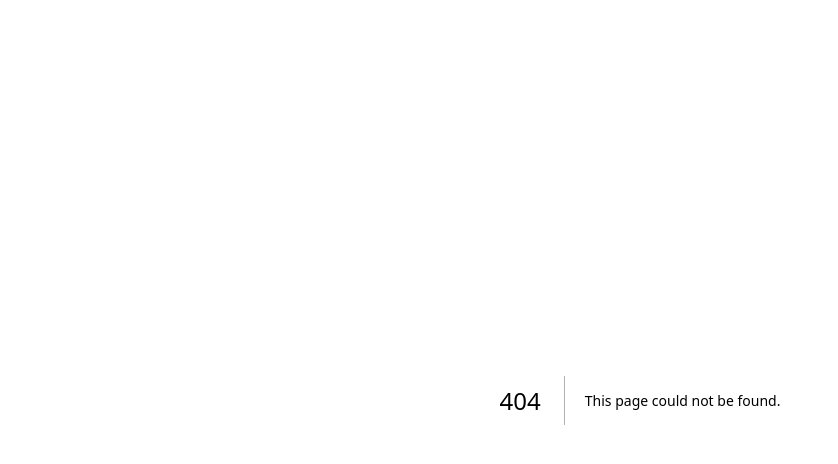
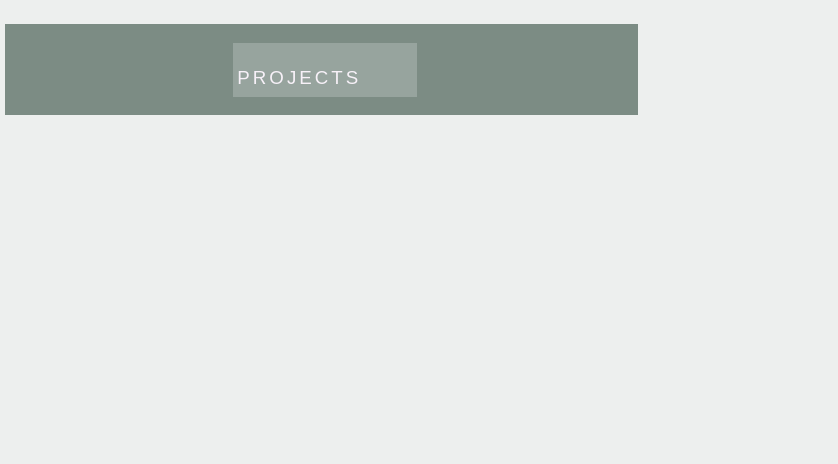
Before and after one commit to Milad64sh/portfolio-website, a Next.js app: page /components/projects/ProjectsList in a window 1280 px wide. Before the commit this address had no page. Shown: the top 464 px of the page, without its empty margins (0-838 px from the left). Built offline with nearby package versions, Linux system fonts and the light colour scheme.

Commit message:
starting projects secction

```diff
--- a/data/skillsListData.json
+++ b/data/skillsListData.json
@@ -38,5 +38,10 @@
     "id": 8,
     "title": "Jest",
     "description": "Lorem, ipsum dolor sit amet consectetur adipisicing elit. Dicta laborum provident voluptas earum suscipit quia, cupiditate hic non quibusdam totam?"
+  },
+  {
+    "id": 9,
+    "title": "Next",
+    "description": "Lorem, ipsum dolor sit amet consectetur adipisicing elit. Dicta laborum provident voluptas earum suscipit quia, cupiditate hic non quibusdam totam?"
   }
 ]
--- /dev/null
+++ b/pages/components/projects/ProjectsList.tsx
@@ -0,0 +1,13 @@
+import React from 'react';
+import styles from './projectsList.module.scss';
+const ProjectsList = () => {
+  return (
+    <div className={styles.container}>
+      <div className={styles.heading}>
+        <h3>projects</h3>
+      </div>
+    </div>
+  );
+};
+
+export default ProjectsList;
--- /dev/null
+++ b/pages/components/projects/projectsList.module.scss
@@ -0,0 +1,39 @@
+@import '../../../styles/variables.scss';
+@import '../../../styles/transition.scss';
+@import '../../../styles/mixins.scss';
+@import '../../../styles/animations.scss';
+
+.container {
+  display: grid;
+  grid-template-columns: repeat(6, 1fr);
+  grid-template-rows: repeat(10, 1fr);
+  gap: 5px 5px;
+  background-color: rgba(lighten($color: #4c5651, $amount: 60%), 0.8);
+  opacity: 1;
+  transition: opacity 1 ease-in-out;
+  .heading {
+    @include applyExpertiseItemFlex;
+    margin-top: 1.5rem;
+    margin-left: 5px;
+    grid-column: 1/4;
+    grid-row: 1/2;
+    background-color: lighten($color: #4c5651, $amount: 20%);
+    @media screen and (max-width: 767px) {
+      background-color: rgba(lighten($color: #354d43, $amount: 20%), 0.8);
+      margin-left: 5px;
+      margin-right: 5px;
+    }
+    h3 {
+      @include applySectionTitleStyles;
+      z-index: 100;
+      @media screen and (max-width: 767px) {
+        padding: 2rem;
+        font-size: 1.5rem;
+        font-weight: 100;
+        background-color: transparent;
+        margin-left: 0;
+        margin-right: 0;
+      }
+    }
+  }
+}
--- a/pages/layout.tsx
+++ b/pages/layout.tsx
@@ -2,6 +2,7 @@ import { useState, useEffect } from 'react';
 import Header from './components/header';
 import Footer from './components/footer';
 import Expertise from './components/Expertise';
+import ProjectsList from './components/projects/ProjectsList';
 import { ReactNode } from 'react';
 import Navigation from './components/Navigation';
 import MobileNav from './components/MobileNav';
@@ -78,6 +79,9 @@ const Layout: React.FC<LayoutProps> = ({ children }) => {
           <section id='sectionCourses'>
             <Expertise />
           </section>
+          <section id='sectionProjects'>
+            <ProjectsList />
+          </section>
           {children}
         </main>
         <footer className={styles.footer}>
```
Also changed, not shown: pages/components/expertise.module.scss (+11 -0 lines), pages/index.module.scss (+6 -4 lines), pages/my-projects/page.tsx (deleted, +0 -7 lines), 1 other file (tests, documents, lock files or other folders).
